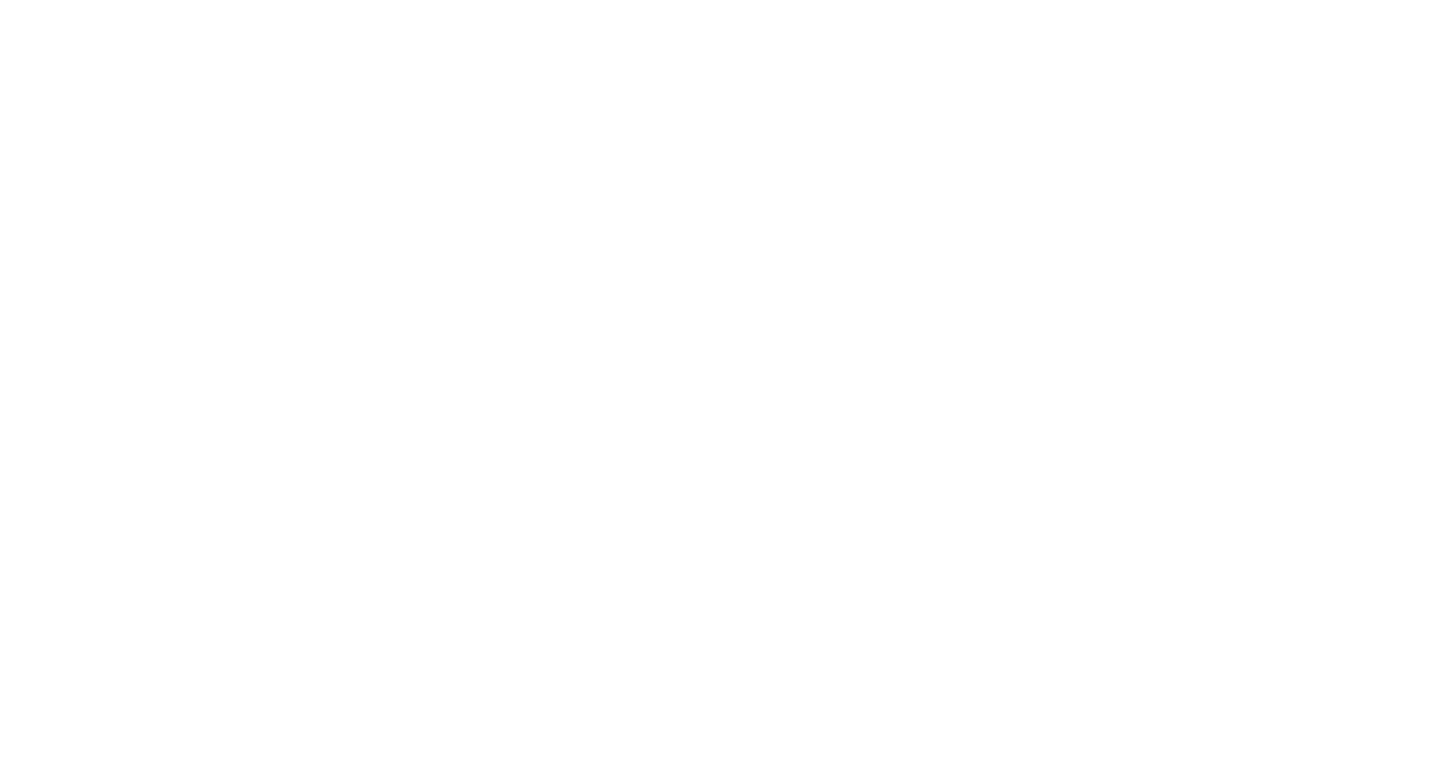
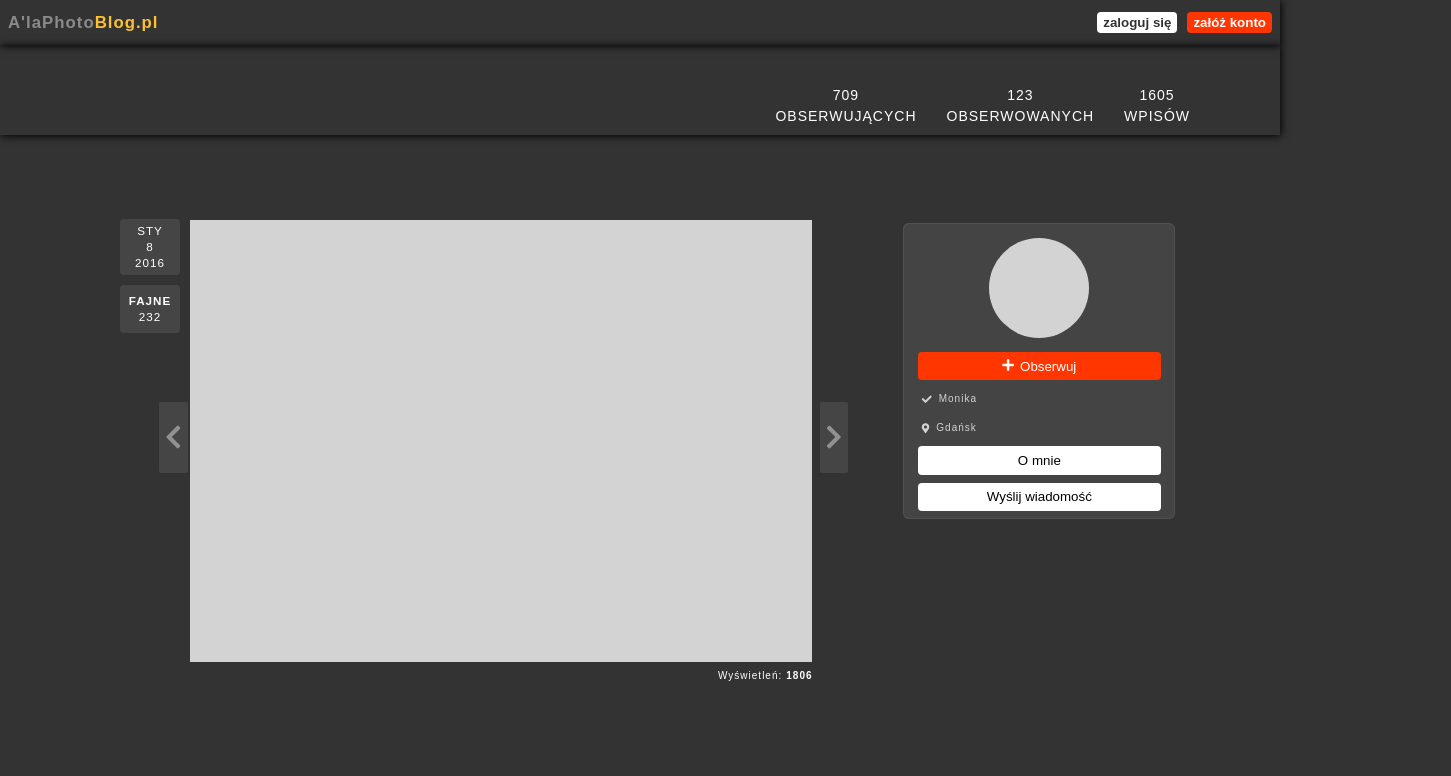
Before and after one commit to ameliakanabaj/html-css-training, a plain HTML site: page photoblog/index-2.html in a window 1280 px wide. Shown: the whole page, 1451 px wide, since content can reach past the window. Drawn offline with Linux system fonts and the light colour scheme.

Commit message:
made changes in photoblog

```diff
--- a/photoblog/index-2.html
+++ b/photoblog/index-2.html
@@ -27,3 +27,66 @@
   Wyślij wiadomość
 
 -->
+<!DOCTYPE html>
+<html lang="en">
+<head>
+  <meta charset="UTF-8">
+  <link rel="stylesheet" href="style.css">
+  <meta name="viewport" content="width=device-width, initial-scale=1.0">
+  <title>Document</title>
+  <link rel="stylesheet" href="https://cdnjs.cloudflare.com/ajax/libs/font-awesome/5.15.1/css/all.min.css">
+</head>
+<body>
+  <header>
+    <div class="start"> A'laPhoto<div>Blog.pl</div></div>
+    <div class="end">
+      <button>
+        <div class="login">zaloguj się</div>
+      </button>
+      <button>
+        <div class="signin">załóż konto</div>
+      </button>
+    </div>
+  </header>
+  <div id="first-section">
+      <div class="first"><div>709</div><div>OBSERWUJĄCYCH</div></div>
+      <div class="second"><div>123</div><div>OBSERWOWANYCH</div></div>
+      <div class="third"><div>1605</div><div>WPISÓW</div></div>
+  </div>
+  <div id="body">
+    <div class="content">
+      <div class="first"><div>STY</div><div>8</div><div>2016</div></div>
+      <div class="first"><b>FAJNE</b><div>232</div></div>
+      <div class="second"><div>Wyświetleń:</div><div>1806</div></div>
+      <div class="image"></div>
+      <button>
+        <i class="fas fa-chevron-left" style="font-size: 2em;"></i>
+      </button>
+      <button>
+        <i class="fas fa-chevron-right" style="font-size: 2em;"></i>
+      </button>
+    </div>
+    <div class="section">
+      <div class="circle"></div>
+      <button class="a">
+        <i class="fas fa-plus"></i>
+        <div class="first">Obserwuj</div>
+      </button>
+      <div class="b">
+        <i class="fas fa-check"></i>
+        <div class="second">Monika</div>
+      </div>
+      <div class="b">
+        <i class="fas fa-map-marker-alt"></i>
+        <div class="third">Gdańsk</div>
+      </div>
+      <button>
+        <div class="omnie">O mnie</div>
+      </button>
+      <button>
+        <div class="message">Wyślij wiadomość</div>
+      </button>
+    </div>
+  </div>
+</body>
+</html>
--- a/photoblog/style.scss
+++ b/photoblog/style.scss
@@ -1,3 +1,4 @@
+@import "./variables";
 body {
   background-color: $background-color;
   color: $white;
@@ -7,6 +8,167 @@ body {
   line-height: 1.5em;
   margin: 0;
   padding: 0;
+}
+button {
+  cursor: pointer;
+  border: 0;
+}
+header {
+  box-shadow: 1px 1px 8px rgb(0, 0, 0);
+  display: flex;
+  flex-direction: row;
+  padding: 12px 8px;
+  justify-content: space-between;
+  font-weight: bold;
+  .start {
+    font-size: larger;
+    display: flex;
+    flex-direction: row;
+    color: $logo-1;
+    :first-child {
+      color: $logo-2
+    }
+  }
+  .end {
+    display: flex;
+    gap: 10px;
+    button {
+      border-radius: 4px;
+      background-color: $white;
+      &:nth-of-type(2) {
+        background-color: $orange;
+      }
+      div {
+        font-weight: bold;
+      }
+      .login {
+        color: #333333;
+      }
+      .signin {
+        color: $white;
+      }
+    }
+  }
+}
+#first-section {
+  display: flex;
+  justify-content: flex-end;
+  gap: 30px;
+  div {
+    text-align: center;
+  }
+  .third {
+    margin-right: 90px;
+  }
+  padding: 40px 0 8px 10px;
+  box-shadow: 1px 1px 8px rgb(0, 0, 0);
+}
+#body {
+  display: grid;
+  grid-template-columns: 90px 2fr 1fr 90px;
+  .content {
+    grid-column: 2;
+    .first {
+      line-height: 16px;
+      text-align: center;
+      width: 60px;
+      padding: 4px 0;
+      border-radius: 4px;
+      font-size: smaller;
+      background-color: $dark-gray;
+      position: relative;
+      top: 84px;
+      left: 30px;
+      &:nth-of-type(2) {
+        padding: 8px 0;
+        position: relative;
+        top: 94px;
+      }
+    }
+    .image {
+      border: 1px solid lightgray;
+      padding: 220px 0;
+      width: 620px;
+      background-color: lightgray;
+      position: relative;
+      left: 100px;
+      bottom: 40px;
+      justify-content: center;
+    }
+    .second {
+      :nth-child(2) {
+        font-weight: bold;
+        padding-left: 4px;
+      }
+      display: flex;
+      flex-direction: row;
+      font-size: 10px;
+      position: relative;
+      top: 426px;
+      left: 628px;
+    }
+    button {
+      background-color: $dark-gray;
+      color: rgba(211, 211, 211, 0.541);
+      padding: 22px 6px;
+      border-radius: 2px;
+      position: relative;
+      bottom: 300px;
+      left: 69px;
+      &:nth-of-type(2) {
+        position: relative;
+        left: 696px;
+      }
+    }
+  }
+  .section {
+    margin-top: 88px;
+    border: 1px solid $dark-gray;
+    height: 280px;
+    width: 270px;
+    border-radius: 6px;
+    background-color: $dark-gray;
+    display: flex;
+    flex-direction: column;
+    align-items: center;
+    margin-left: 80px;
+    padding-top: 14px;
+    gap: 8px;
+    .circle {
+      border-radius: 50%;
+      height: 100px;
+      width: 100px;
+      background-color: lightgray;
+    }
+    .a {
+      display: flex;
+      flex-direction: row;
+      justify-content: center;
+      color: white;
+      background-color: $orange;
+      gap: 6px;
+      width: 90%;
+      padding: 0.5em 0;
+      border-radius: 4px;
+      margin-top: 6px;
+    }
+    .b {
+      color: lightgray;
+      display: flex;
+      flex-direction: row;
+      gap: 6px;
+      font-size: 10px;
+      align-items: center;
+      margin-right: 180px;
+    }
+    button {
+      width: 90%;
+      padding: 0.5em 0;
+      background-color: white;
+      color: black;
+      border-radius: 4px;
+    }
+  }
 }
 
 
```
Also changed, not shown: photoblog/_variables.scss (renamed from photoblog/_variables-2.scss), photoblog/style.css (added), 1 other file.
